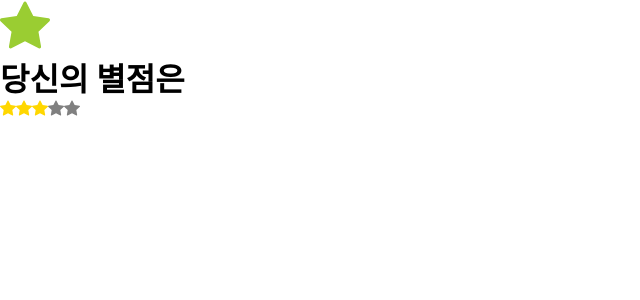
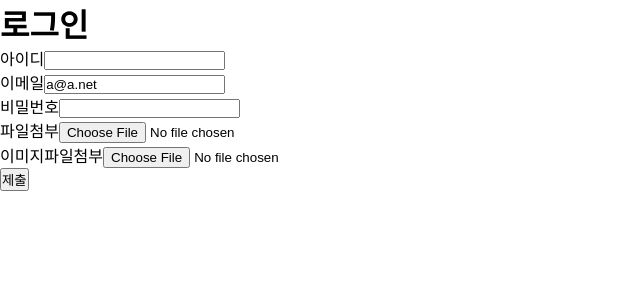
Before and after one commit to suhyun5252/til-npm, a React (Vite) app: page / in a window 1280 px wide. Shown: the top 300 px of the page, without its empty margins (0-640 px from the left). Built offline with nearby package versions, Linux system fonts and the light colour scheme.

Commit message:
[docs] react hook form 과 yup 이해

```diff
--- a/package.json
+++ b/package.json
@@ -10,15 +10,18 @@
     "preview": "vite preview"
   },
   "dependencies": {
+    "@hookform/resolvers": "^3.9.1",
     "@nivo/core": "^0.88.0",
     "@nivo/line": "^0.88.0",
     "dayjs": "^1.11.13",
     "moment": "^2.30.1",
     "react": "^18.3.1",
     "react-dom": "^18.3.1",
+    "react-hook-form": "^7.54.1",
     "react-icons": "^5.4.0",
     "react-kakao-maps-sdk": "^1.1.27",
-    "swiper": "^11.1.15"
+    "swiper": "^11.1.15",
+    "yup": "^1.6.1"
   },
   "devDependencies": {
     "@eslint/js": "^9.15.0",
--- a/src/App.jsx
+++ b/src/App.jsx
@@ -1,25 +1,102 @@
-import { BsStarFill } from "react-icons/bs";
+import { useForm } from "react-hook-form";
+import * as yup from "yup";
+import { yupResolver } from "@hookform/resolvers/yup";
+import { useEffect } from "react";
+
+const loginSchema = yup.object({
+  uid: yup.string().required("이름은 필수 입니다."),
+  umail: yup
+    .string()
+    .required("이메일은 필수 입니다.")
+    .email("유효한 이메일을 입력하세요."),
+  upw: yup
+    .string()
+    .required("비밀번호는 필수 입니다.")
+    .min(4, "비밀번호는 최소 4자리입니다."),
+  ufile: yup
+    .mixed()
+    .test("required", "파일은 필수 입니다.", value => {
+      return value && value.length > 0;
+    })
+    .test("filesize", "파일 크기는 2MB 이하만 가능합니다.", value => {
+      return value && value[0]?.size <= 2 * 1024 * 1024; // 2MB 이하
+    }),
+  userimg: yup
+    .mixed()
+    .test("required", "사용자 이미지는 필수 입니다.", value => {
+      return value && value.length > 0;
+    })
+    .test("filesize", "파일 크기는 2MB 이하만 가능합니다.", value => {
+      return value && value[0]?.size <= 2 * 1024 * 1024; // 2MB 이하
+    })
+    .test("fileType", "JPG 또는 PNG 파일만 업로드 가능합니다.", value => {
+      return value && ["image/jpeg", "image/png"].includes(value[0]?.type);
+    }),
+});
+
 function App() {
-  const point = 5; //총별점
-  const rate = 3; //별점
+  const {
+    register,
+    handleSubmit,
+    trigger,
+    setValue,
+    formState: { errors },
+  } = useForm({
+    resolver: yupResolver(loginSchema),
+    defaultValues: {
+      uid: "",
+      umail: "",
+      upw: "",
+      userimg: [],
+    },
+    mode: "onChange",
+  });
+
+  useEffect(() => {
+    setValue("umail", "a@a.net");
+  }, []);
+
+  const handleSubmitForm = data => {
+    // 모아서 전송할 데이터(axios.past 전송)
+    console.log(data);
+  };
+
+  useEffect(() => {
+    // trigger();
+  }, [trigger]);
+
   return (
-    <>
-      <div>
-        <BsStarFill style={{ color: "yellowgreen", fontSize: 50 }} />
-      </div>
-      <h1>당신의 별점은 </h1>
-      <div>
-        {/* Array 배열 만들어줌 */}
-        {[...Array(point)].map((item, index) => {
-          return (
-            <BsStarFill
-              key={index}
-              style={{ color: index < rate ? "gold" : "gray" }}
-            ></BsStarFill>
-          );
-        })}
-      </div>
-    </>
+    <div>
+      <h1>로그인</h1>
+      <form onSubmit={handleSubmit(handleSubmitForm)}>
+        <label>아이디</label>
+        <input {...register("uid")} />
+        {/* 오류메세지 */}
+        <p style={{ color: "red" }}>{errors.uid?.message}</p>
+
+        <label>이메일</label>
+        <input {...register("umail")} />
+        <p style={{ color: "red" }}>{errors.umail?.message}</p>
+
+        <label>비밀번호</label>
+        <input type="password" {...register("upw")} />
+        <p style={{ color: "red" }}>{errors.upw?.message}</p>
+
+        <label>파일첨부</label>
+        <input type="file" {...register("ufile")} />
+        <p style={{ color: "red" }}>{errors.ufile?.message}</p>
+
+        <label>이미지파일첨부</label>
+        <input
+          type="file"
+          {...register("userimg")}
+          accept="image/png, image/jpeg"
+        />
+        <p style={{ color: "red" }}>{errors.userimg?.message}</p>
+
+        <button type="submit">제출</button>
+      </form>
+    </div>
   );
 }
 export default App;
```
Also changed, not shown: 2 other files (tests, documents, lock files or other folders).
